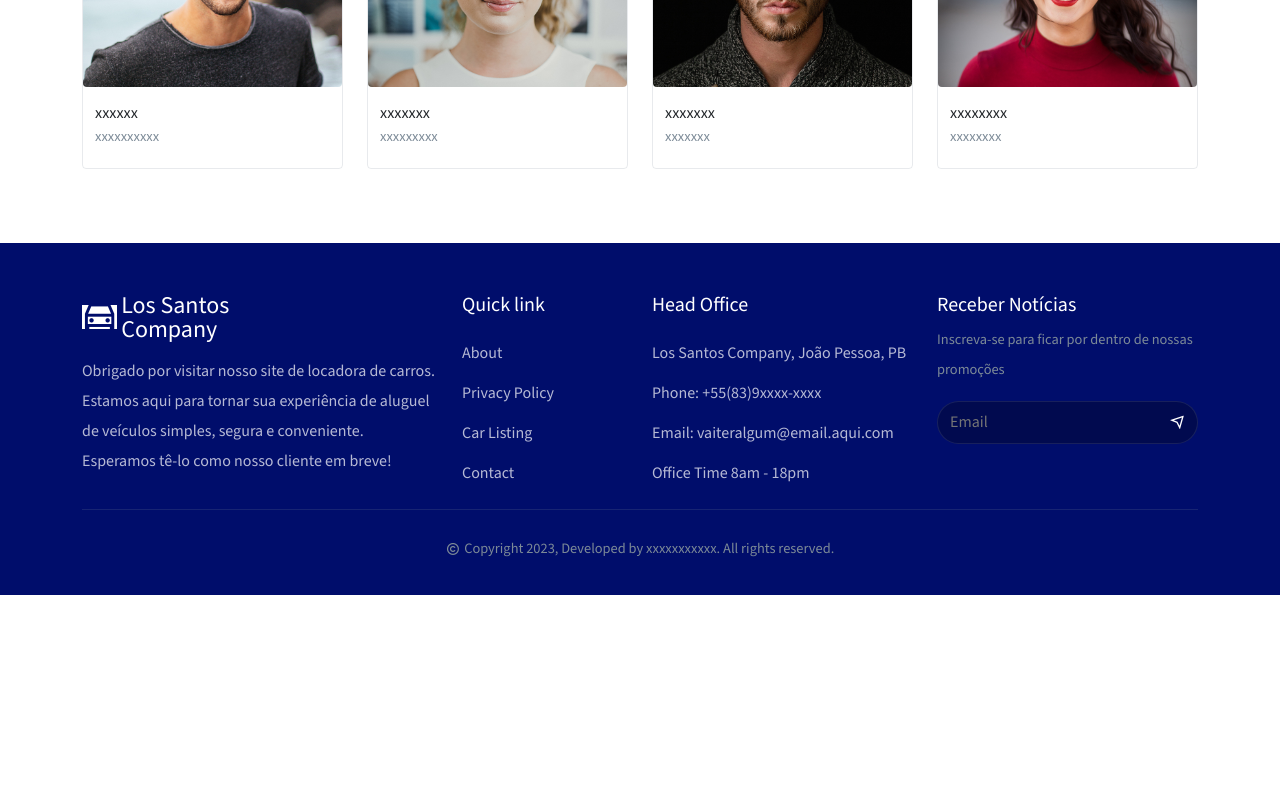
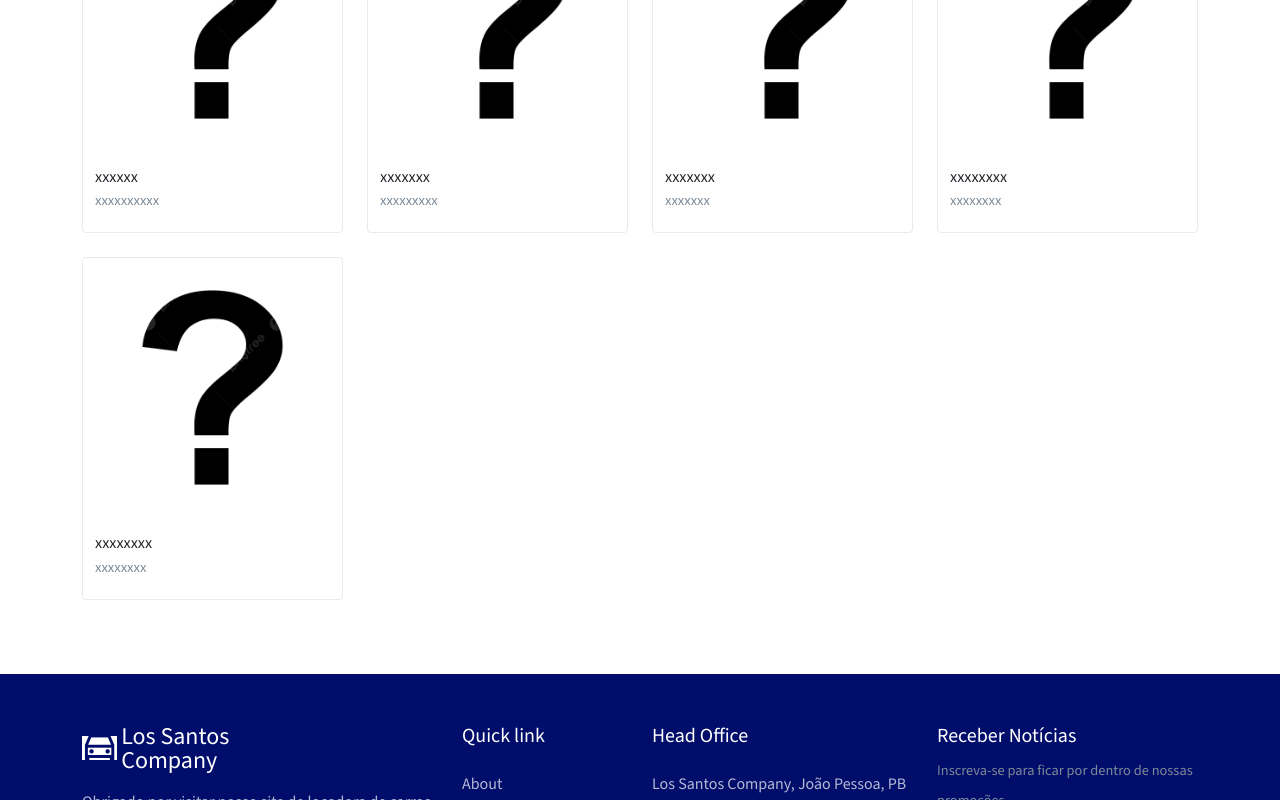
Before and after one commit to locadora-carros/front, a React (Create React App) app: page /About in a window 1280 px wide. Shown: the part 1963-2763 px from the top of the page. Before the commit the page ends 2558 px from the top, so only its background shows below. Built offline with nearby package versions, Linux system fonts and the light colour scheme.

Commit message:
our members

```diff
--- a/src/components/UI/OurMembers.jsx
+++ b/src/components/UI/OurMembers.jsx
@@ -2,11 +2,11 @@ import React from "react";
 import '../../styles/our-member.css'
 import { Col } from 'reactstrap'
 import { Link } from 'react-router-dom'
-import ava01 from "../../assets/all-images/ava-1.jpg";
-import ava02 from "../../assets/all-images/ava-2.jpg";
-import ava03 from "../../assets/all-images/ava-3.jpg";
-import ava04 from "../../assets/all-images/ava-4.jpg"
-
+import interro1 from "../../assets/all-images/interro.jpg";
+import interro2 from "../../assets/all-images/interro.jpg";
+import interro3 from "../../assets/all-images/interro.jpg";
+import interro4 from "../../assets/all-images/interro.jpg"
+import interro5 from "../../assets/all-images/interro.jpg"
 
 
 const OUR__MEMBERS = [
@@ -17,7 +17,7 @@ const OUR__MEMBERS = [
         instUrl: "#",
         twitUrl: "#",
         linkedinUrl: "#",
-        imgUrl: ava01,
+        imgUrl: interro1,
     },
 
     {
@@ -27,7 +27,7 @@ const OUR__MEMBERS = [
         instUrl: "#",
         twitUrl: "#",
         linkedinUrl: "#",
-        imgUrl: ava02,
+        imgUrl: interro2,
     },
 
     {
@@ -37,7 +37,7 @@ const OUR__MEMBERS = [
         instUrl: "#",
         twitUrl: "#",
         linkedinUrl: "#",
-        imgUrl: ava03,
+        imgUrl: interro3,
     },
 
     {
@@ -47,7 +47,17 @@ const OUR__MEMBERS = [
         instUrl: "#",
         twitUrl: "#",
         linkedinUrl: "#",
-        imgUrl: ava04,
+        imgUrl: interro4,
+    },
+
+    {
+        name: "xxxxxxxx",
+        experience: "xxxxxxxx",
+        fbUrl: "#",
+        instUrl: "#",
+        twitUrl: "#",
+        linkedinUrl: "#",
+        imgUrl: interro5,
     },
 ];
 
```
Also changed, not shown: src/assets/all-images/interro.jpg (added).
